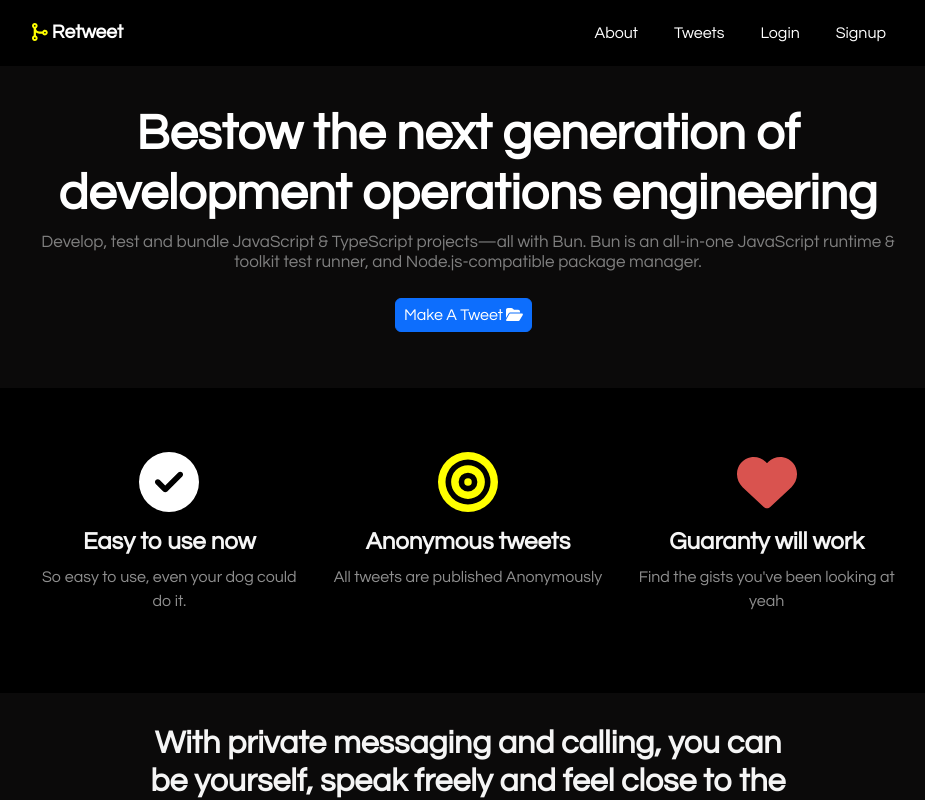
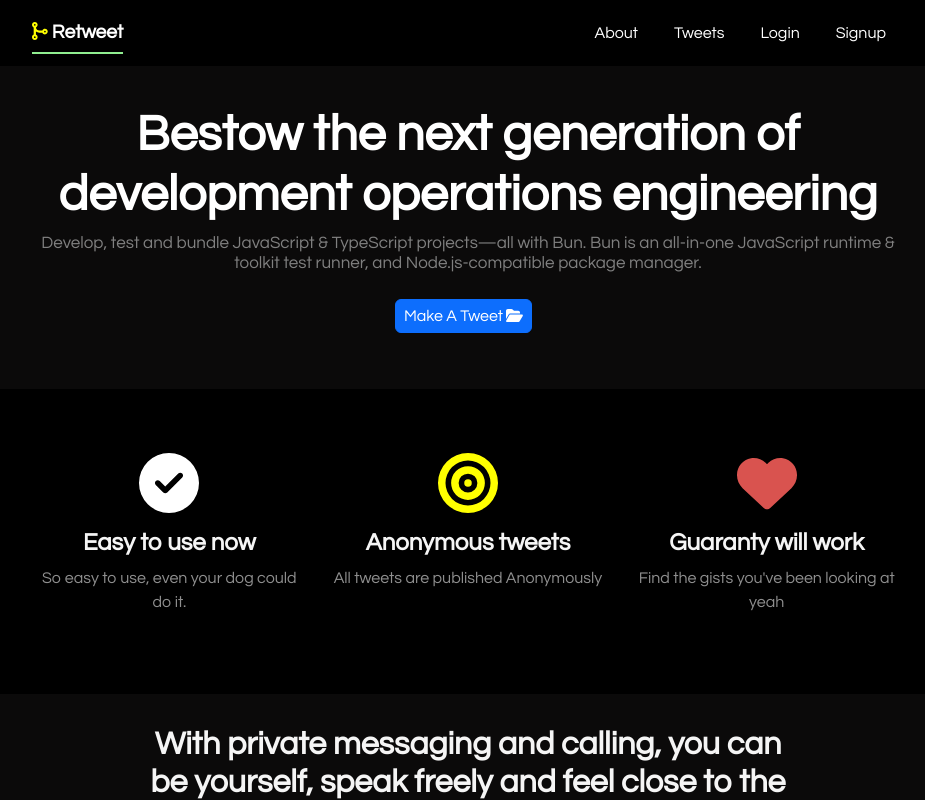
Before and after one commit to somkenemuscle/retweet_client, a Next.js app: page / in a window 1280 px wide. In both pictures the pointer is over the link "Retweet". Shown: the top 800 px of the page, without its empty margins (172-1097 px from the left). Built offline with nearby package versions, Linux system fonts and the light colour scheme.

Commit message:
working on navbar writeup

```diff
--- a/app/styles/globals.css
+++ b/app/styles/globals.css
@@ -23,6 +23,9 @@
     margin: 0 10px;
 }
 
+nav a:hover {
+    border-bottom: 2px solid lightgreen;
+}
 .nav-link {
     font-size: 1rem;
 }
```
